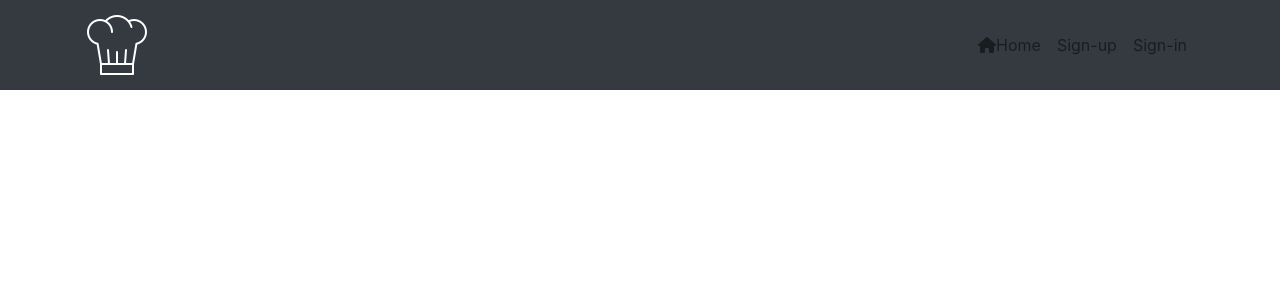
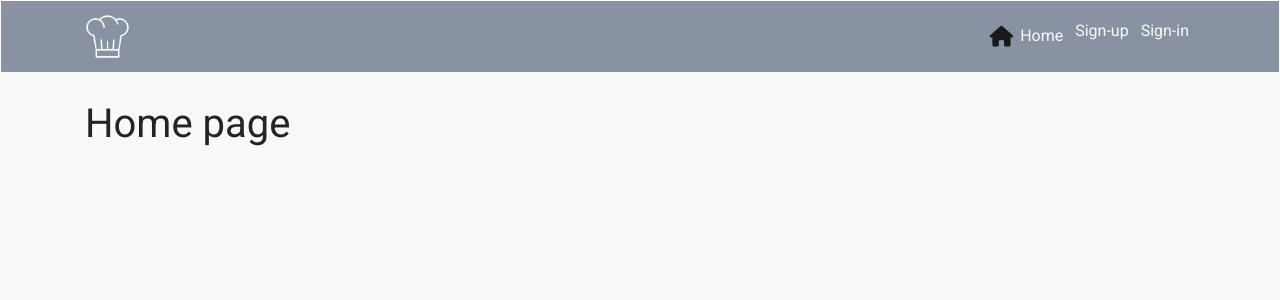
Before and after one commit to MerelMoehn/cheffies, a React (Create React App) app: page / in a window 1280 px wide. Shown: the top 300 px of the page. Built offline with nearby package versions, Linux system fonts and the light colour scheme.

Commit message:
Feat: add router for navbar pages

```diff
--- a/package.json
+++ b/package.json
@@ -13,7 +13,7 @@
     "react-bootstrap": "^1.6.3",
     "react-dom": "^17.0.2",
     "react-infinite-scroll-component": "^6.1.0",
-    "react-router-dom": "^5.3.4",
+    "react-router-dom": "^5.3.0",
     "react-scripts": "^4.0.3",
     "web-vitals": "^1.1.2"
   },
--- a/public/index.html
+++ b/public/index.html
@@ -21,6 +21,7 @@
     crossorigin="anonymous"
     />
     <link rel="manifest" href="%PUBLIC_URL%/manifest.json" crossorigin="use-credentials"/>
+    <link href="https://fonts.googleapis.com/css2?family=Caveat&family=Roboto:wght@300;400&display=swap" rel="stylesheet">
     <script src="https://kit.fontawesome.com/02b7561a9f.js" crossorigin="anonymous"></script>
     <!--
       Notice the use of %PUBLIC_URL% in the tags above.
--- a/src/App.css
+++ /dev/null
@@ -1,38 +0,0 @@
-.App {
-  text-align: center;
-}
-
-.App-logo {
-  height: 40vmin;
-  pointer-events: none;
-}
-
-@media (prefers-reduced-motion: no-preference) {
-  .App-logo {
-    animation: App-logo-spin infinite 20s linear;
-  }
-}
-
-.App-header {
-  background-color: #282c34;
-  min-height: 100vh;
-  display: flex;
-  flex-direction: column;
-  align-items: center;
-  justify-content: center;
-  font-size: calc(10px + 2vmin);
-  color: white;
-}
-
-.App-link {
-  color: #61dafb;
-}
-
-@keyframes App-logo-spin {
-  from {
-    transform: rotate(0deg);
-  }
-  to {
-    transform: rotate(360deg);
-  }
-}
--- a/src/App.js
+++ b/src/App.js
@@ -1,10 +1,20 @@
 import NavBar from "./components/NavBar";
-import './App.css';
+import styles from "./App.module.css";
+import Container from 'react-bootstrap/Container';
+import {Route, Switch} from 'react-router-dom';
 
 function App() {
   return (
-    <div className="App">
+    <div className={styles.App}>
       <NavBar />
+      <Container className={styles.Main}>
+        <Switch>
+        <Route exact path="/" render={() => <h1>Home page</h1>} />
+        <Route exact path="/signin" render={() => <h1>Sign in</h1>} />
+        <Route exact path="/signup" render={() => <h1>Sign up</h1>} />
+        <Route render={() => <p>Page not found!</p>} />
+        </Switch>
+      </Container>
     </div>
   );
 }
--- /dev/null
+++ b/src/App.module.css
@@ -0,0 +1,40 @@
+.App {
+    font-family:'Roboto', sans-serif;
+    background-color: #f9f9f9;
+    min-height: 100vh;
+}
+
+.Main {
+    padding-top: 100px;
+}
+
+* {
+    box-sizing: border-box;
+  }
+
+  a {
+    color: #f9f9f9;
+  }
+
+  a:hover i {
+    color: #1A1A1A;
+    transition: color ease-in-out 0.2s;
+  }
+
+  a:hover {
+    font-style: italic;
+    text-decoration: none;
+  }
+
+  i {
+    color: #f9f9f9;
+    font-size: 1.3rem;
+    padding: 7px;
+    vertical-align: middle;
+  }
+
+  i:hover {
+    cursor: pointer;
+    transition: color ease-in-out 0.3s;
+    color: #1A1A1A;
+  }
--- a/src/components/NavBar.js
+++ b/src/components/NavBar.js
@@ -1,21 +1,31 @@
-import React from 'react';
-import {Navbar, Container, Nav} from "react-bootstrap";
-import logo from '../assets/logo.png';
+import React from "react";
+import styles from "../styles/NavBar.module.css";
+import { Navbar, Container, Nav } from "react-bootstrap";
+import logo from "../assets/logo.png";
+import { NavLink } from "react-router-dom";
 
 const NavBar = () => {
   return (
-    <Navbar bg="dark" expand="md" fixed="top"><Container>
-  <Navbar.Brand><img src={logo} alt="logo" hieght="45"/></Navbar.Brand>
-  <Navbar.Toggle aria-controls="basic-navbar-nav" />
-  <Navbar.Collapse id="basic-navbar-nav">
-    <Nav className="ml-auto text-right">
-      <Nav.Link><i class="fas fa-home"></i>Home</Nav.Link>
-      <Nav.Link>Sign-up</Nav.Link>
-      <Nav.Link>Sign-in</Nav.Link>
-    </Nav>
-  </Navbar.Collapse></Container>
-</Navbar>
-  )
-}
+    <Navbar className={styles.NavBar} expand="md" fixed="top">
+      <Container>
+        <NavLink to="/">
+        <Navbar.Brand>
+          <img src={logo} alt="logo" height="45" />
+        </Navbar.Brand>
+        </NavLink>
+        <Navbar.Toggle aria-controls="basic-navbar-nav" />
+        <Navbar.Collapse id="basic-navbar-nav">
+          <Nav className="ml-auto text-right">
+            <NavLink exact to="/" className={styles.NavText} activeClassName={styles.Active}>
+              <i class="fas fa-home"></i>Home
+            </NavLink>
+            <NavLink to="/signup" className={styles.NavText} activeClassName={styles.Active}>Sign-up</NavLink>
+            <NavLink to="/signin" className={styles.NavText} activeClassName={styles.Active}>Sign-in</NavLink>
+          </Nav>
+        </Navbar.Collapse>
+      </Container>
+    </Navbar>
+  );
+};
 
-export default NavBar
+export default NavBar;
--- a/src/index.js
+++ b/src/index.js
@@ -3,10 +3,13 @@
 import './index.css';
 import App from './App';
 import reportWebVitals from './reportWebVitals';
+import { BrowserRouter as Router } from 'react-router-dom';
 
 ReactDOM.render(
   <React.StrictMode>
+    <Router>
     <App />
+    </Router>
   </React.StrictMode>,
   document.getElementById('root')
 );
--- /dev/null
+++ b/src/styles/NavBar.module.css
@@ -0,0 +1,13 @@
+.NavBar {
+    background-color: #8992A2;
+    border: 1px solid #ffffff;
+}
+
+.NavText {
+    color: #f9f9f9 !important;
+    padding: 6px;
+}
+
+.Active i {
+    color:#1A1A1A;
+}
```
Also changed, not shown: requirements.txt (added), 1 other file (tests, documents, lock files or other folders).
